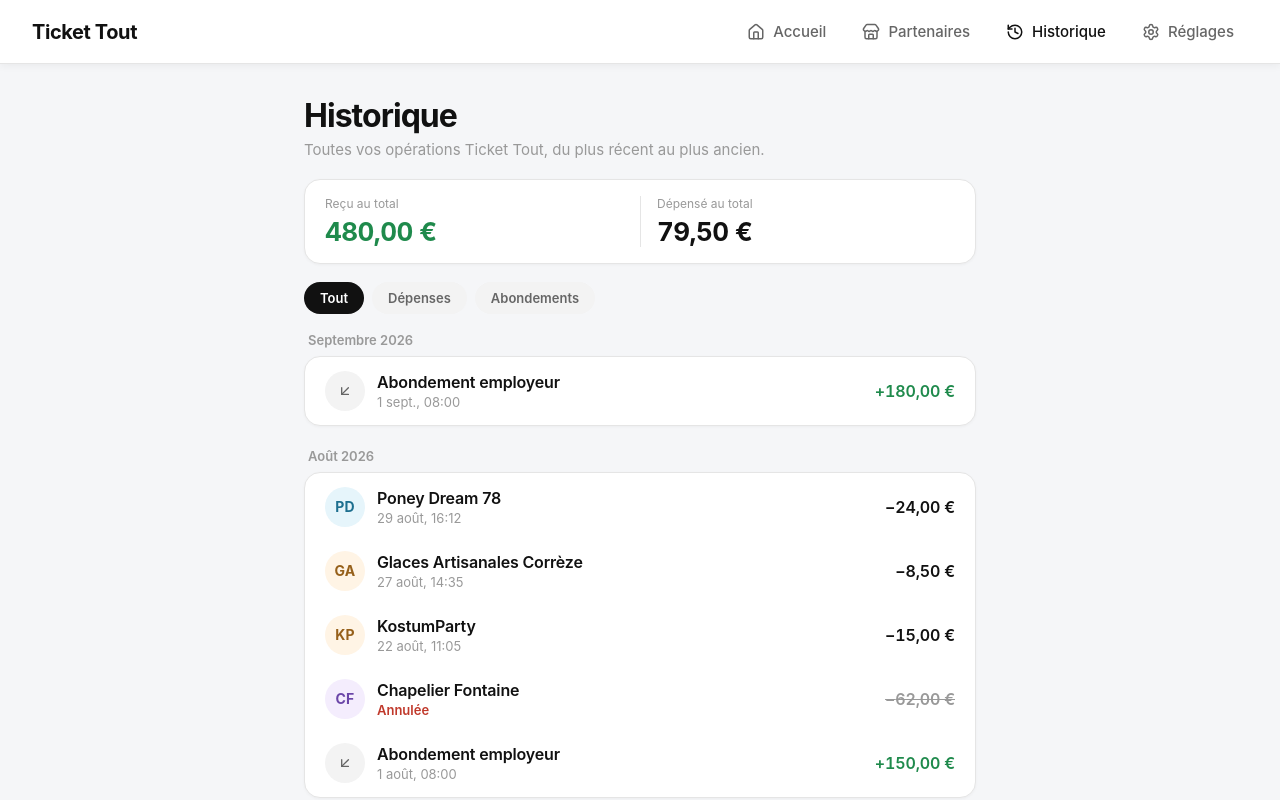
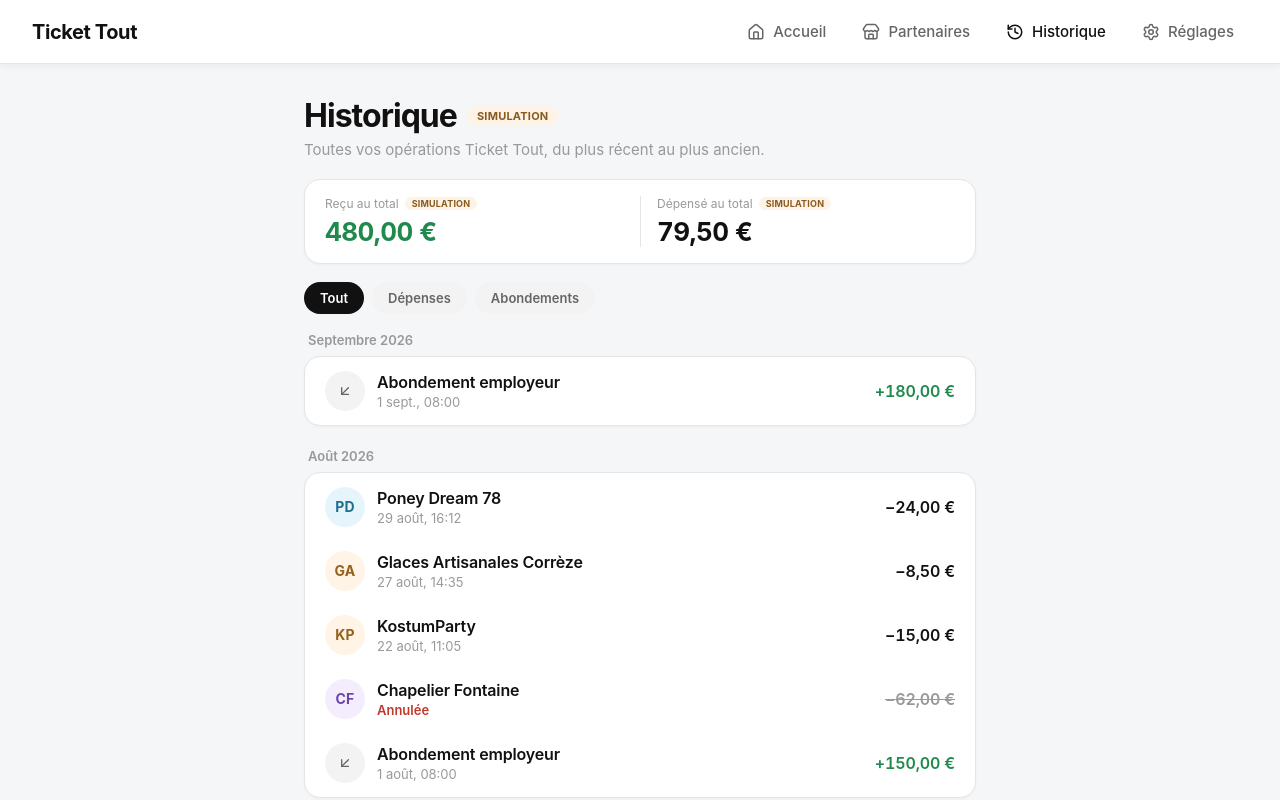
Before and after one commit to Tinto57/survivor_pool_mirror, a Next.js app in the folder frontend/: page /historique in a window 1280 px wide. Shown: the top 800 px of the page. Built offline with nearby package versions, Linux system fonts and the light colour scheme; no server answers.

Commit message:
[ADD] Ajouter la mention Simulation sur l'écran d'historique

```diff
--- a/frontend/app/historique/historique.module.css
+++ b/frontend/app/historique/historique.module.css
@@ -19,6 +19,10 @@
 }
 
 .totalLabel {
+    display: flex;
+    align-items: center;
+    gap: 6px;
+
     margin: 0;
 
     font-size: 12px;
--- a/frontend/app/historique/page.tsx
+++ b/frontend/app/historique/page.tsx
@@ -3,6 +3,7 @@
 import { useEffect, useMemo, useState } from "react";
 import { Receipt } from "lucide-react";
 import Page from "../components/Page/Page";
+import SimulationBadge from "../components/SimulationBadge/SimulationBadge";
 import TransactionRow from "../components/TransactionRow/TransactionRow";
 import { getAccessToken } from "../lib/auth";
 import { formatAmount, getTransactions, monthLabel } from "../lib/catalog";
@@ -71,17 +72,25 @@ export default function HistoriquePage() {
     }, [transactions]);
 
     return (
-        <Page title="Historique" subtitle="Toutes vos opérations Ticket Tout, du plus récent au plus ancien.">
+        <Page
+            title="Historique"
+            subtitle="Toutes vos opérations Ticket Tout, du plus récent au plus ancien."
+            simulation
+        >
             <div className={styles.totals}>
                 <div className={styles.total}>
-                    <p className={styles.totalLabel}>Reçu au total</p>
+                    <p className={styles.totalLabel}>
+                        Reçu au total <SimulationBadge size="sm" />
+                    </p>
                     <p className={`${styles.totalValue} ${styles.totalIn}`}>
                         {formatAmount(totals.received)}
                     </p>
                 </div>
 
                 <div className={styles.total}>
-                    <p className={styles.totalLabel}>Dépensé au total</p>
+                    <p className={styles.totalLabel}>
+                        Dépensé au total <SimulationBadge size="sm" />
+                    </p>
                     <p className={styles.totalValue}>{formatAmount(totals.spent)}</p>
                 </div>
             </div>
```
